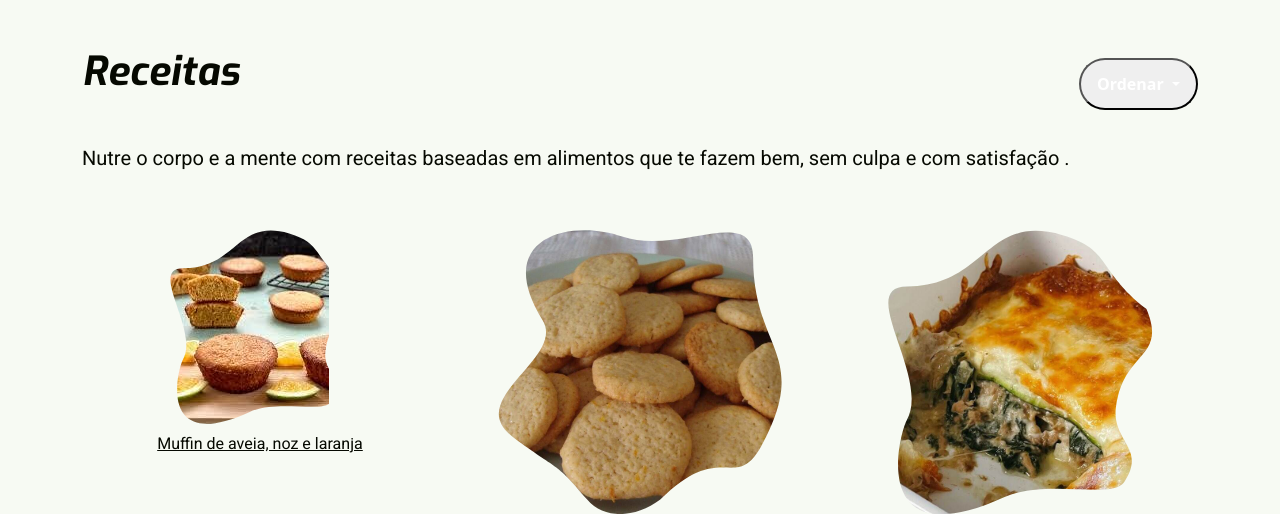
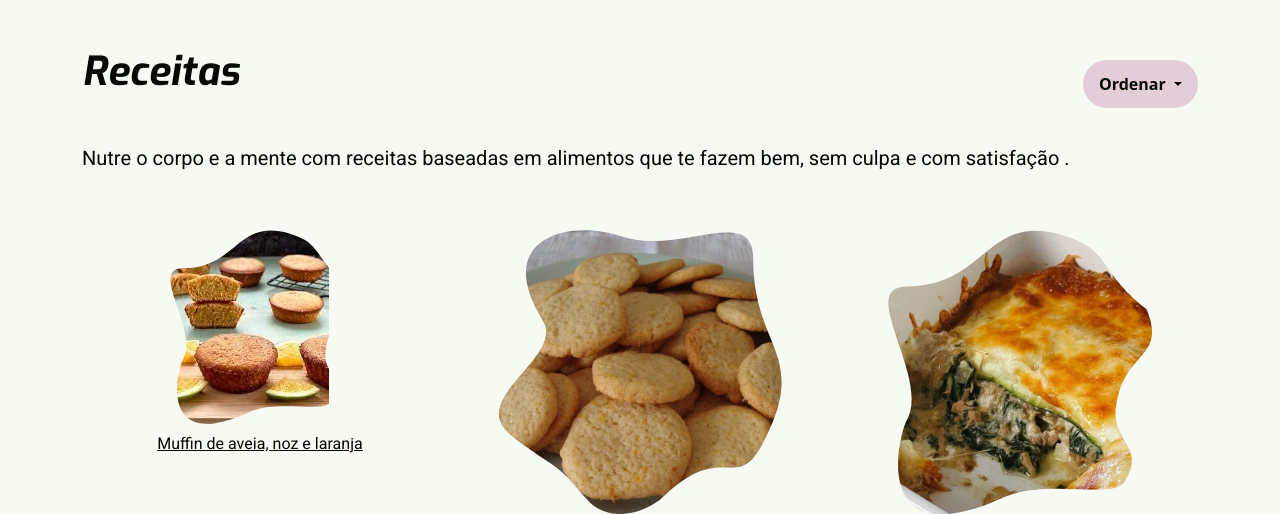
Before and after one commit to CarolinaFH4/treating_website, a PHP site: page /receitas.php in a window 1280 px wide. Shown: the part 111-625 px from the top of the page. Run offline with PHP 8.4, Linux system fonts and the light colour scheme; data comes from the database, SQL or seed files in the repository; some web fonts are replaced.

Commit message:
light css on dropdown receitas

```diff
--- a/CSS/styles.css
+++ b/CSS/styles.css
@@ -74,23 +74,6 @@ a{
   background-color: #B2CF82;
 }
 
-/*.indexbg::before {
-    content: "";
-    position: absolute;
-    top: 90px;
-    left: -20;
-    right: -20;
-    bottom: 0;
-    background-image: url("../media/elements/indexbg.jpg") ;
-    background-repeat: repeat;
-    z-index: -1;
-    width: 500%;
-    height: 200vw;
-    margin-left: -200%;
-  }*/
-
-
-
 .introimg{
  /* height: 200px;*/
   width: 140vw;
@@ -118,6 +101,15 @@ a{
 }
 
 /* Alimentos end */
+
+/* Receitas */
+
+.orderrecipe{
+  background-color: #E3CED7;
+  color: #060901;
+}
+
+/* Receitas end*/
 
 /* Comunidade */
 
--- a/receitas.php
+++ b/receitas.php
@@ -60,20 +60,20 @@
         <div class=" d-flex justify-content-between align-items-center flex-wrap ">
           <h1 class="mb-4 ">Receitas</h1>
 
-            <div class="dropdown">
-              <button class="badge rounded-pill dropdown-toggle p-3 fs-6" type="button" data-bs-toggle="dropdown" aria-expanded="false">
+            <div class="dropdown ">
+              <button class="orderrecipe badge rounded-pill dropdown-toggle border-0 p-3 fs-6" type="button" data-bs-toggle="dropdown" aria-expanded="false">
                 Ordenar
               </button>
 
-              <ul class="dropdown-menu">
+              <ul class="dropdown-menu p-2 orderrecipe border-0">
                 <li>
-                  <input type="radio" class="az common_selector" name="filter"> A-Z
+                  <input type="radio" class="m-2 az common_selector" name="filter"> A-Z
                 </li>
                 <li>
-                  <input type="radio" class="fastest common_selector" name="filter"> Mais rápido
+                  <input type="radio" class="m-2 fastest common_selector" name="filter"> Mais rápido
                 </li>
                 <li>
-                  <input type="radio" class="ingredients common_selector" name="filter">Menos ingredientes
+                  <input type="radio" class="m-2 ingredients common_selector" name="filter">Menos ingredientes
                 </li>
               </ul>
             </div>
```
